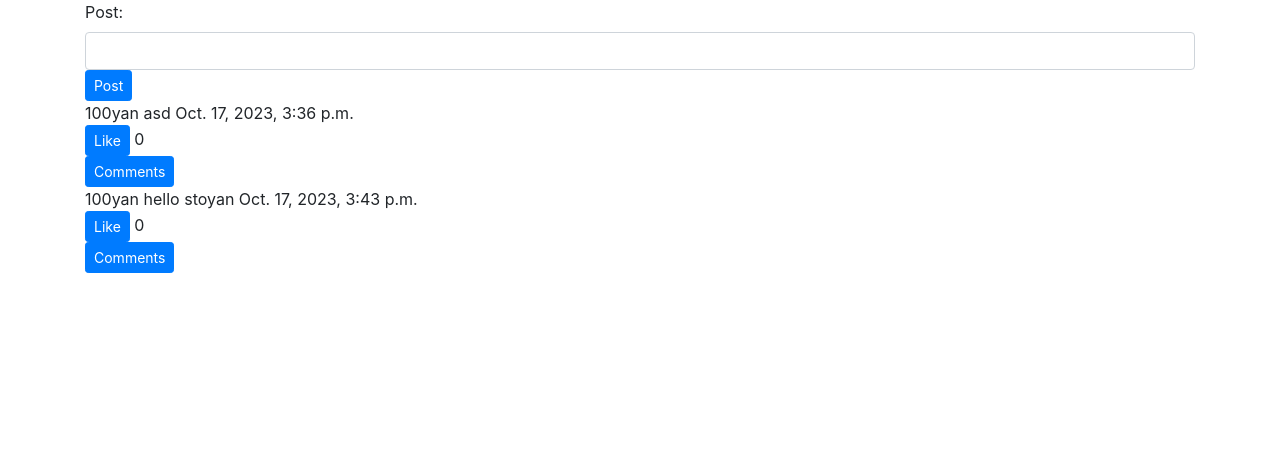
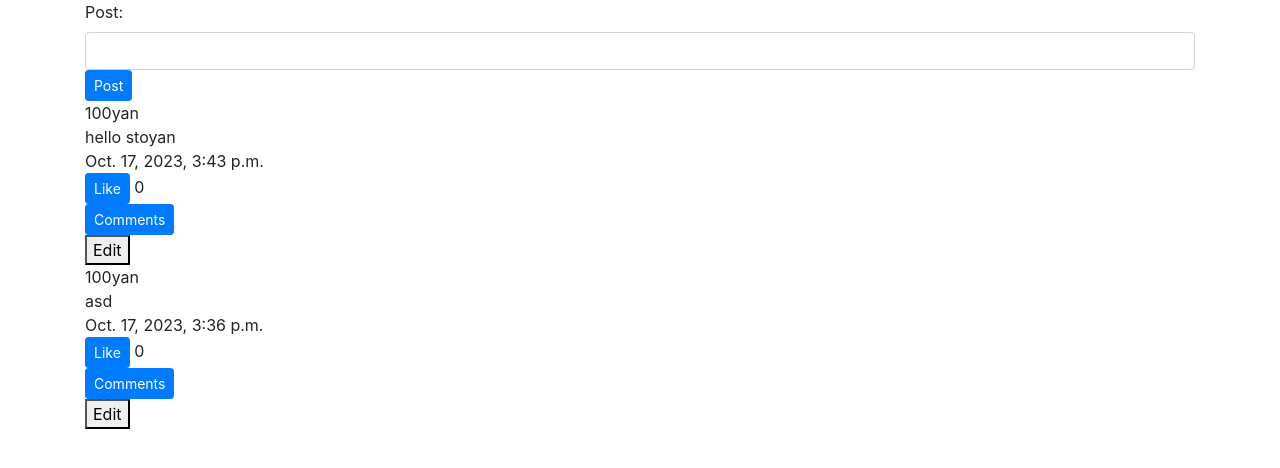
Before and after one commit to 100yann/100cial, a Django app: page / in a window 1280 px wide. Shown: the part 56-524 px from the top of the page. Run offline with Django 3.2, Linux system fonts and the light colour scheme; a user stored in the database is signed in; data comes from the database, SQL or seed files in the repository; both versions use the stored data as it was after the commit; tables that the repository leaves empty hold one stand-in row (values such as "Sample post"); some libraries are stand-ins or nearby versions.

Commit message:
post authors can now edit them

```diff
--- a/network/models.py
+++ b/network/models.py
@@ -1,3 +1,4 @@
+from typing import Any
 from django.contrib.auth.models import AbstractUser
 from django.db import models
 
@@ -40,7 +41,7 @@ class PostForm(forms.ModelForm):
         model = Post
         fields = ["post"]
         widgets = {
-            'post': forms.TextInput(attrs={'class': 'form-control'})
+            'post': forms.TextInput(attrs={'class': 'form-control', 'id': 'post-text'})
         }
 
 
--- a/network/static/network/post.js
+++ b/network/static/network/post.js
@@ -110,5 +110,42 @@ document.addEventListener('DOMContentLoaded', function() {
                 }
             }
         }
+    const editButtons = document.querySelectorAll('#edit')
+    editButtons.forEach((element) =>{
+        const elementParent = element.parentElement.parentElement
+        element.onclick = () => editPost(elementParent, headers)
+    })
     })
 })
+
+function editPost(element, headers){
+    const postId = element.querySelector('#like').getAttribute('data-post-id')
+
+    const originalText = element.querySelector('#post-text')
+    element.querySelector('#post-text').innerHTML = `
+        <textarea id='edit-field' class='form-control'>${originalText.textContent}</textarea>
+        <button id='save-edit'>Save</button>
+        `
+    element.querySelector('#edit').style.display = 'none'
+    const textarea = element.querySelector('#edit-field');
+
+    textarea.focus();
+    textarea.setSelectionRange(textarea.value.length, textarea.value.length);
+
+    const saveButton = element.querySelector('#save-edit')
+    saveButton.onclick = () => {
+        const newText = textarea.value
+        element.querySelector('#post-text').innerHTML = `
+            ${newText}`
+
+        element.querySelector('#edit').style.display = 'block'
+
+        fetch(`/edit/${postId}`, {
+            method: 'PUT',
+            headers: headers,
+            body: JSON.stringify({
+                'newText': newText
+            })
+        })
+    }
+}
--- a/network/templates/network/index.html
+++ b/network/templates/network/index.html
@@ -13,7 +13,7 @@
             {% for post in posts %}
                 <div class="single-post">
                     {{ post.author }}
-                    {{ post.post }}
+                    <div id="post-text">{{post.post}}</div>
                     {{ post.timestamp }}
                     <div class="interactions">
                         <div id="likes">
@@ -42,6 +42,9 @@
                                 <button id="submit-comment" data-post-id="{{ post.id }}" class="btn btn-sm btn-primary">Add Comment</button>
                             </div>
                         </div>
+                        {% if user == post.author %}
+                            <button id="edit">Edit</button>
+                        {% endif %}
                     </div>
 
 
--- a/network/urls.py
+++ b/network/urls.py
@@ -9,5 +9,6 @@ urlpatterns = [
     path("logout", views.logout_view, name="logout"),
     path("register", views.register, name="register"),
     path("like/<int:id>", views.like_post, name='like'),
-    path("comment/<int:id>", views.add_comment, name='comment')
+    path("comment/<int:id>", views.add_comment, name='comment'),
+    path("edit/<int:id>", views.edit_post, name="edit")
 ]
--- a/network/views.py
+++ b/network/views.py
@@ -19,7 +19,7 @@ def index(request):
 
     context = {
         'create_post': PostForm,
-        'posts': Post.objects.all(),
+        'posts': Post.objects.all().order_by('-timestamp'),
         'add_comment': CommentForm,
         'all_comments': Comment.objects.all().order_by("-timestamp")
     }
@@ -119,7 +119,6 @@ def add_comment(request, id):
         user = User.objects.get(pk=request.user.id)
         new_comment = Comment(post=post, text=comment, user=user)
         new_comment.save()
-        print(new_comment.timestamp)
         context = {
             'message': 'Comment added successfully!',
             'new_comment': {
@@ -130,3 +129,17 @@ def add_comment(request, id):
             }
         }
         return JsonResponse(context)
+
+
+def edit_post(request, id):
+    if request.method == 'PUT':
+        data = json.loads(request.body)
+        new_text = data.get('newText')
+        updated_post = Post.objects.get(pk=id)
+        if request.user == updated_post.author:
+            updated_post.post = new_text
+            updated_post.save()
+            return JsonResponse({'message': 'Post edited successfully'})
+        else:
+            return JsonResponse({'message': 'Not authenticated'},status=401)
+    return JsonResponse({'message': 'Not authenticated'}, status=401)
```
Also changed, not shown: db.sqlite3.
